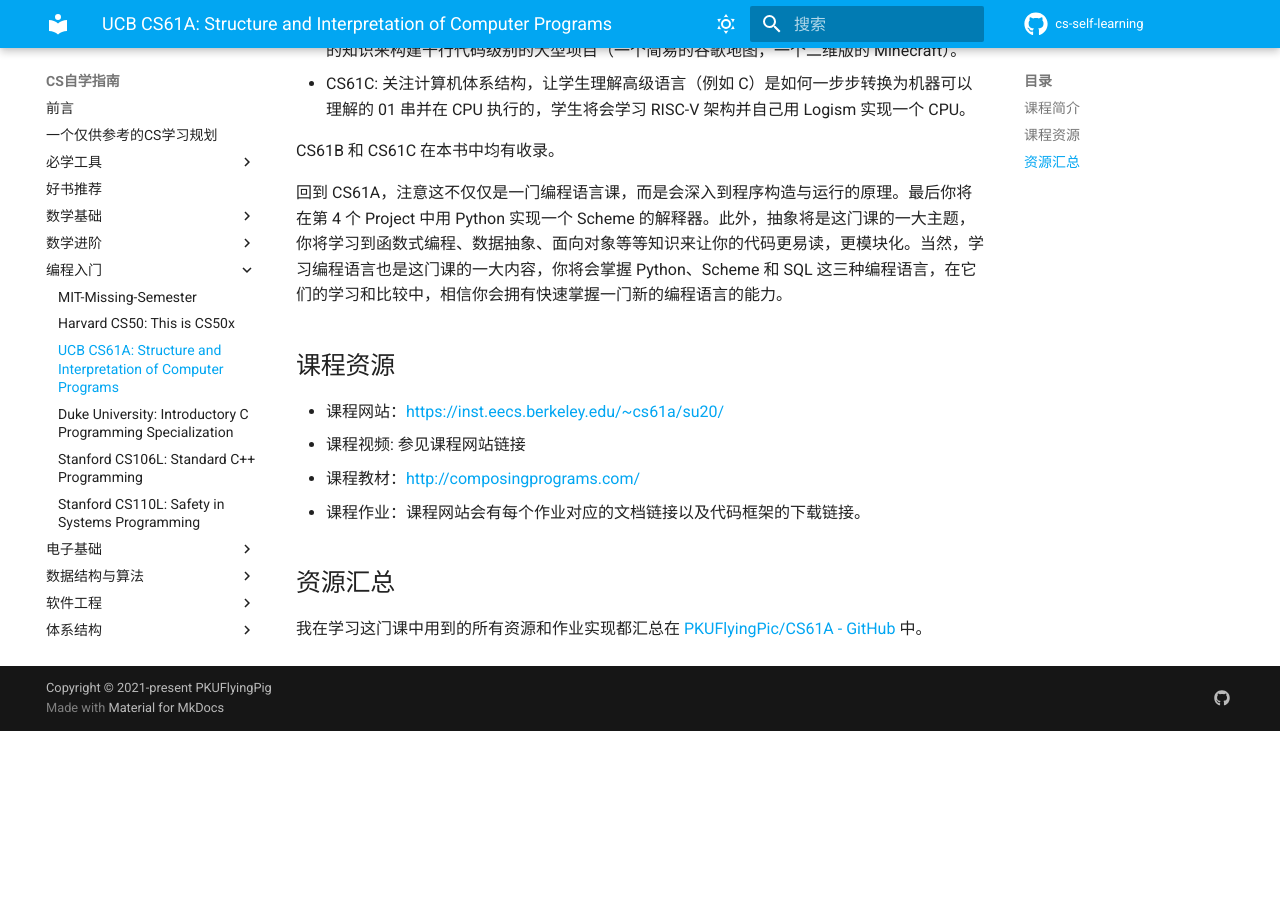
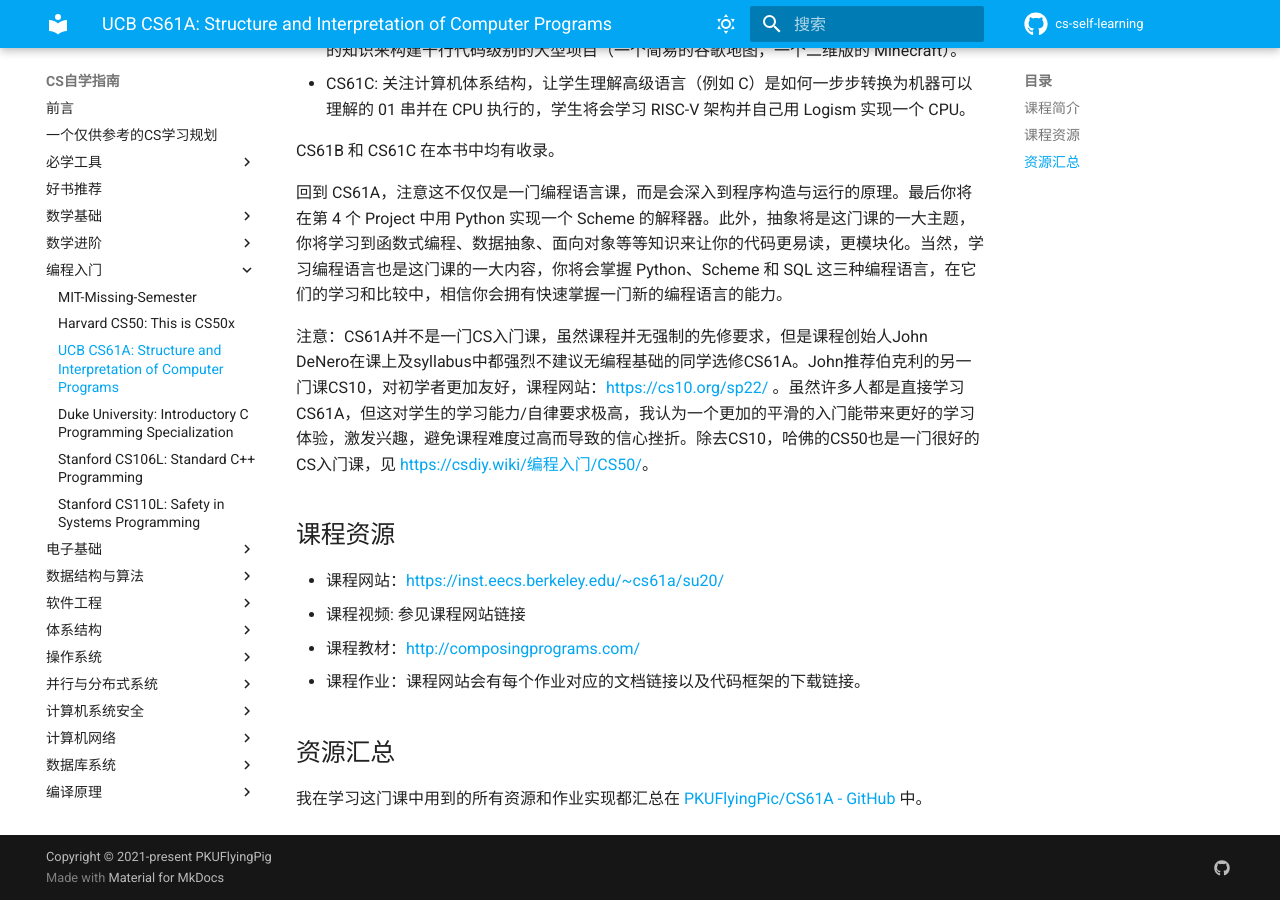
Before and after one commit to PKUFlyingPig/cs-self-learning, an MkDocs documentation site: the page built from docs/编程入门/CS61A.md, in a window 1280 px wide and 900 px high, scrolled down 553 px. Built offline with MkDocs 1.6.1 and Material for MkDocs 9.7.7, drawn with Linux system fonts in a browser that asks for light colours; comment, search, counter and statistics services are not loaded; before the commit the page ends 1284 px from its top, so only the background shows below that.

Commit message:
Update CS61A.md
我本人并没上过CS10，所以我认为可以建议大家先学习cs50（加上作者本人上过这门课）。另外我的文笔不是很好，还需要作者稍微修改一下语言。

```diff
--- a/docs/编程入门/CS61A.md
+++ b/docs/编程入门/CS61A.md
@@ -20,6 +20,8 @@ CS61B 和 CS61C 在本书中均有收录。
 
 回到 CS61A，注意这不仅仅是一门编程语言课，而是会深入到程序构造与运行的原理。最后你将在第 4 个 Project 中用 Python 实现一个 Scheme 的解释器。此外，抽象将是这门课的一大主题，你将学习到函数式编程、数据抽象、面向对象等等知识来让你的代码更易读，更模块化。当然，学习编程语言也是这门课的一大内容，你将会掌握 Python、Scheme 和 SQL 这三种编程语言，在它们的学习和比较中，相信你会拥有快速掌握一门新的编程语言的能力。
 
+注意：CS61A并不是一门CS入门课，虽然课程并无强制的先修要求，但是课程创始人John DeNero在课上及syllabus中都强烈不建议无编程基础的同学选修CS61A。John推荐伯克利的另一门课CS10，对初学者更加友好，课程网站：<https://cs10.org/sp22/> 。虽然许多人都是直接学习CS61A，但这对学生的学习能力/自律要求极高，我认为一个更加的平滑的入门能带来更好的学习体验，激发兴趣，避免课程难度过高而导致的信心挫折。除去CS10，哈佛的CS50也是一门很好的CS入门课，见 <https://csdiy.wiki/编程入门/CS50/>。
+
 ## 课程资源
 
 - 课程网站：<https://inst.eecs.berkeley.edu/~cs61a/su20/>
```
